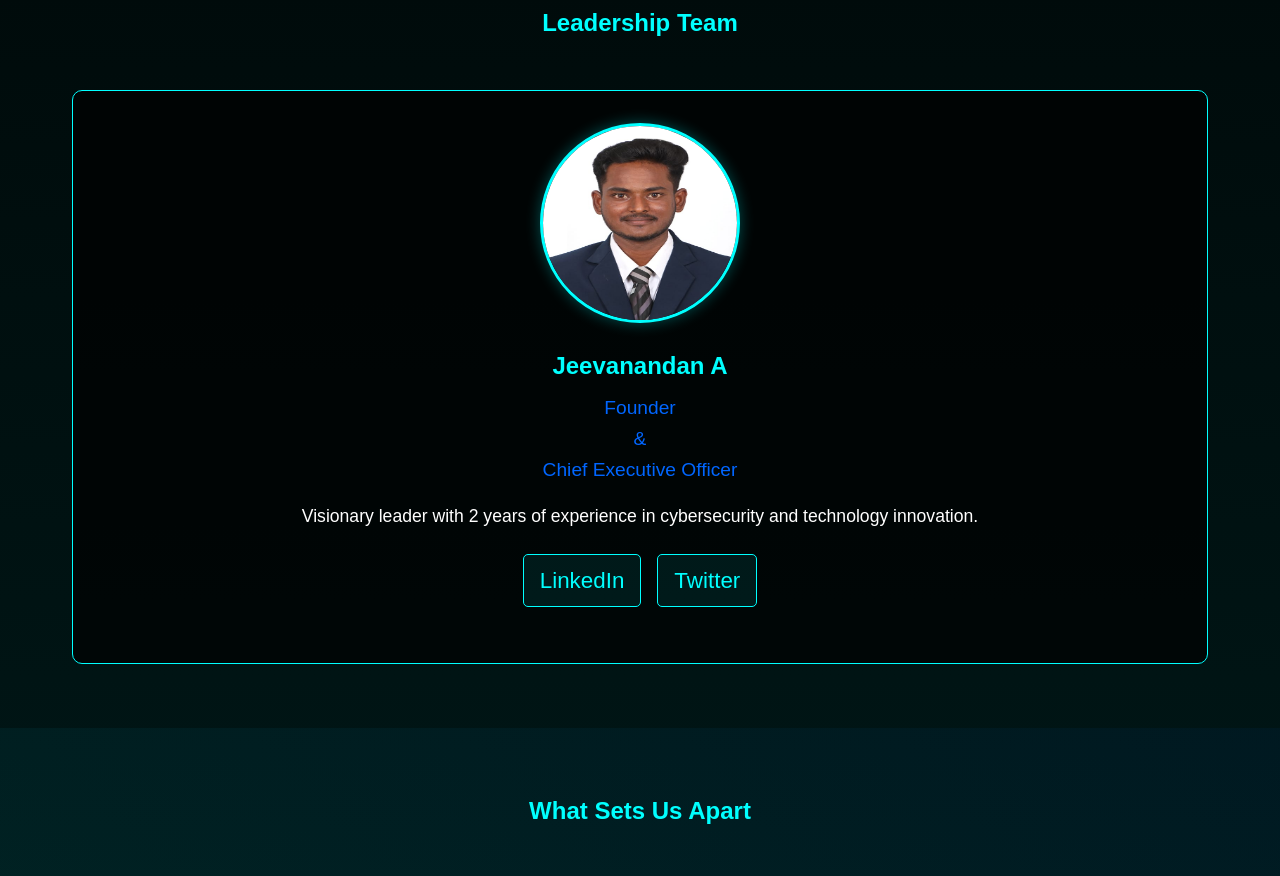
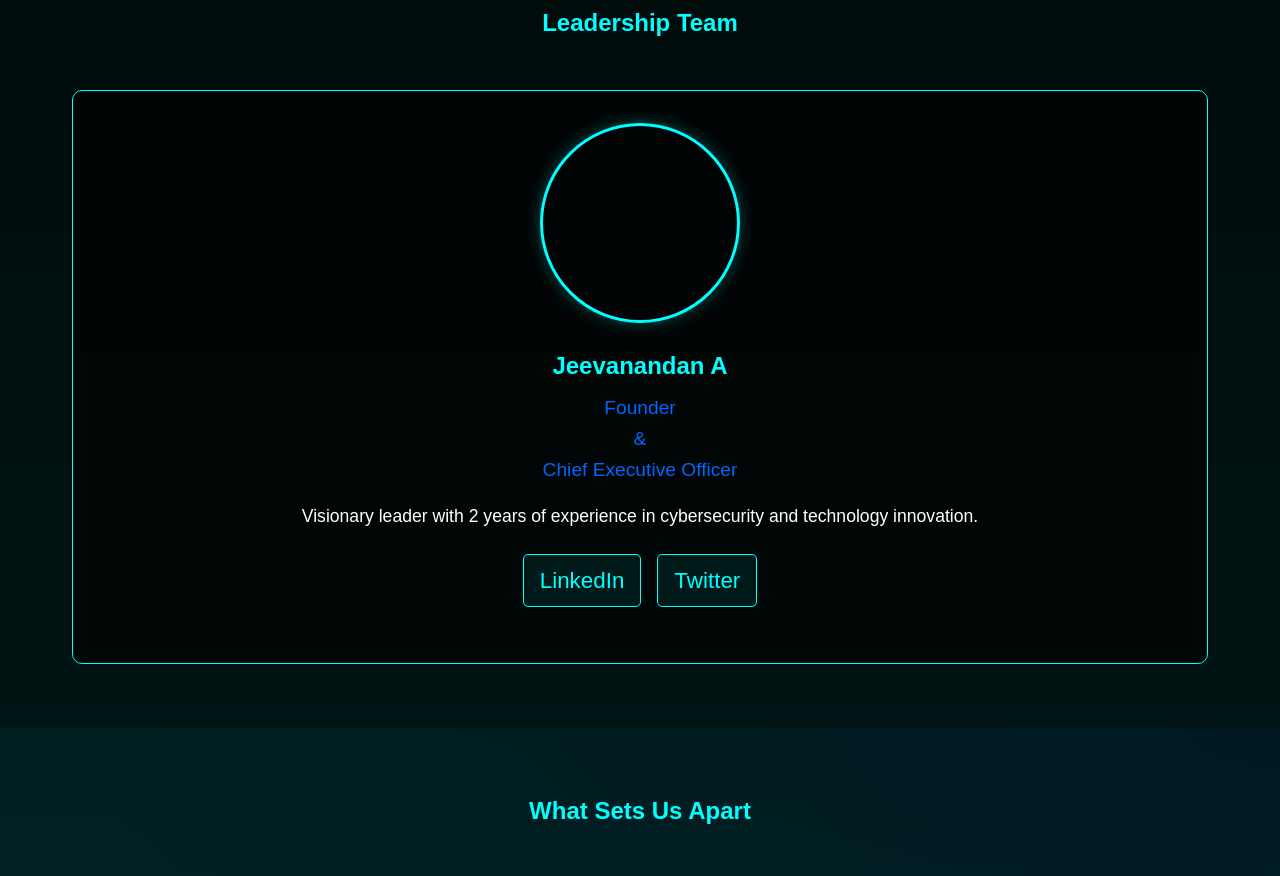
Before and after one commit to cybernationz-ai/cybernationz, a plain HTML site: page about.html in a window 1280 px wide. Shown: the part 840-1716 px from the top of the page. Drawn offline with Linux system fonts and the light colour scheme.

Commit message:
Update about.html

```diff
--- a/about.html
+++ b/about.html
@@ -54,7 +54,7 @@
             <div class="team-grid">
                 <div class="team-member">
                     <div class="member-image">
-                        <img src="ceo.jpg.jpg" alt="">
+<!--                        <img src="ceo.jpg.jpg" alt=""> -->
                     </div>
                     <h3>Jeevanandan A</h3>
                     <p class="position">Founder <br>& <br> Chief Executive Officer</p>
@@ -116,4 +116,5 @@
 
     <script src="script.js"></script>
 </body>
+
 </html>
```
